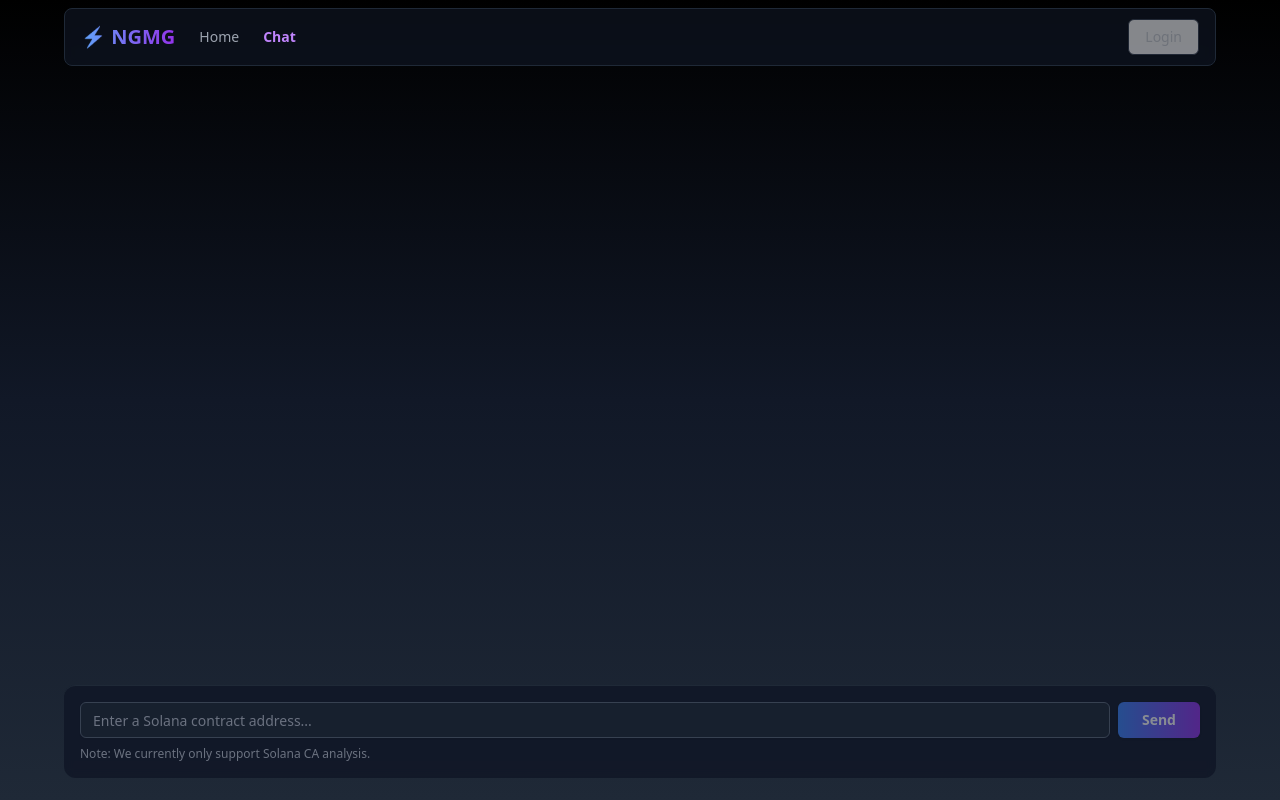
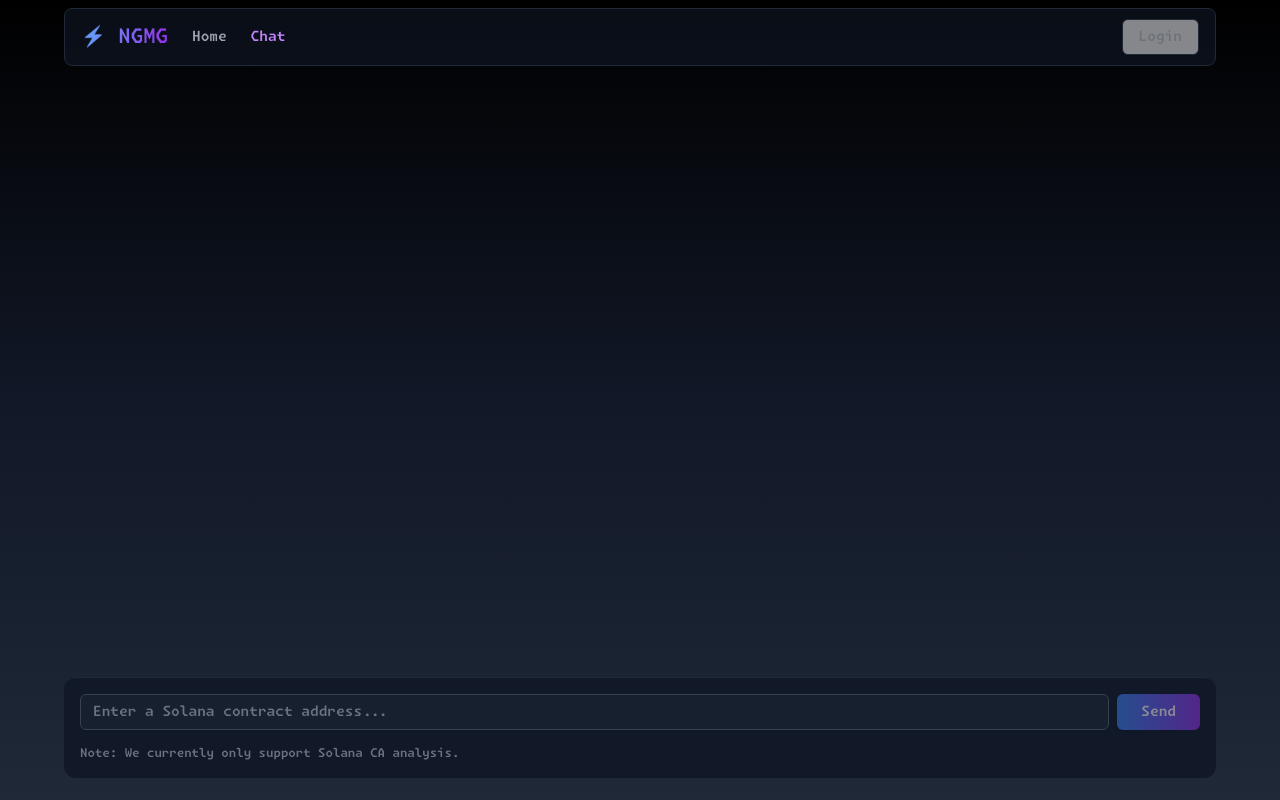
Before and after one commit to C0ldSmi1e/defi-ai, a Next.js app: page /chat in a window 1280 px wide. Built offline with nearby package versions, Linux system fonts and the light colour scheme.

Commit message:
update ui

```diff
--- a/src/app/chat/page.tsx
+++ b/src/app/chat/page.tsx
@@ -135,7 +135,7 @@ const ChatPage = () => {
             <Button
               type="submit"
               disabled={isLoading || !prompt.trim()}
-              className="bg-gradient-to-r from-blue-500 to-purple-600 hover:from-blue-600 hover:to-purple-700 text-white font-semibold px-6 transition-all duration-200 disabled:opacity-50 disabled:cursor-not-allowed"
+              className="bg-gradient-to-r from-blue-500 to-purple-600 hover:from-blue-600 hover:to-purple-700 text-white font-semibold px-6 transition-all duration-200 disabled:opacity-50 disabled:cursor-not-allowed mb-2"
             >
               {isLoading ? "Processing..." : "Send"}
             </Button>
--- a/src/app/layout.tsx
+++ b/src/app/layout.tsx
@@ -1,12 +1,6 @@
 import type { Metadata } from "next";
-import { Geist } from "next/font/google";
 import "./globals.css";
 import Navbar from "@/components/navbar";
-
-const geistSans = Geist({
-  variable: "--font-geist-sans",
-  subsets: ["latin"],
-});
 
 export const metadata: Metadata = {
   title: "NGMG - The Ultimate On-Chain Crypto Intel Hub",
@@ -20,7 +14,7 @@ export default function RootLayout({
 }>) {
   return (
     <html lang="en">
-      <body className={`${geistSans.variable} font-sans antialiased bg-gradient-to-b from-black via-gray-900 to-gray-800 min-h-screen text-white`}>
+      <body className={"antialiased bg-gradient-to-b from-black via-gray-900 to-gray-800 min-h-screen text-white"}>
         <main className="max-w-7xl mx-auto flex flex-col gap-4 justify-center items-center">
           <Navbar />
           <div className="max-w-6xl w-full flex flex-col gap-4 justify-center items-center">
```
